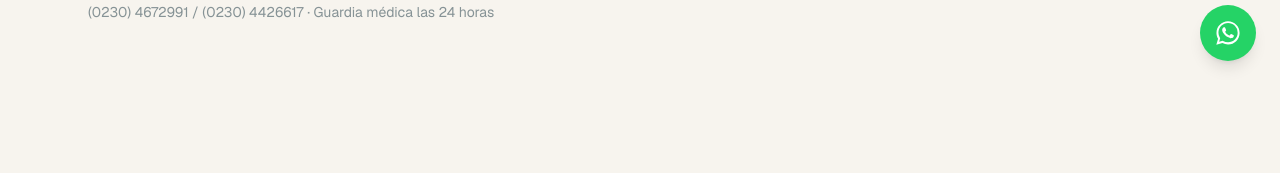
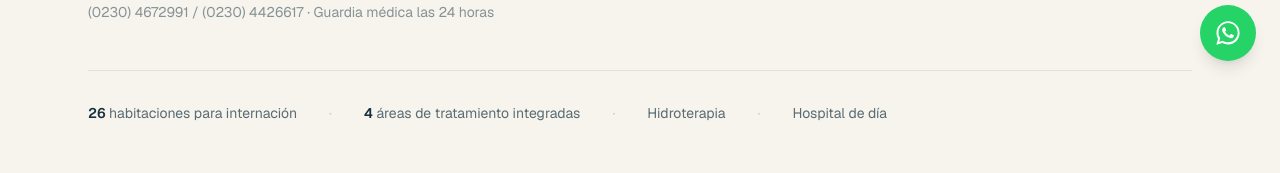
Before and after one commit to DjRichieValdivia/reverie-landing, a Next.js app: page / in a window 1280 px wide. Shown: the part 715-888 px from the top of the page. Built offline with nearby package versions, Linux system fonts and the light colour scheme; no server answers.

Commit message:
Agregar franja de datos clave al cierre del Hero (habitaciones, areas, hidroterapia, hospital de dia): resuelve la falta de division visual con Quienes somos y devuelve la info rapida que se habia sacado

```diff
--- a/src/components/Hero.tsx
+++ b/src/components/Hero.tsx
@@ -10,7 +10,7 @@ export function Hero() {
         className="ambient-glow left-[-10%] top-[-25%] h-80 w-80 bg-sage/10"
       />
 
-      <div className="relative mx-auto max-w-6xl px-6 pb-20 pt-14 sm:pt-20">
+      <div className="relative mx-auto max-w-6xl px-6 pb-16 pt-14 sm:pt-20">
         <div className="grid items-center gap-12 lg:grid-cols-2">
           <div>
             <p
@@ -79,6 +79,22 @@ export function Hero() {
             />
           </div>
         </div>
+
+        <div className="mt-12 flex flex-wrap items-center gap-x-8 gap-y-3 border-t border-navy/10 pt-8 text-sm text-navy/70">
+          <span>
+            <strong className="font-semibold text-navy">26</strong> habitaciones
+            para internación
+          </span>
+          <span className="hidden text-navy/20 sm:inline">·</span>
+          <span>
+            <strong className="font-semibold text-navy">4</strong> áreas de
+            tratamiento integradas
+          </span>
+          <span className="hidden text-navy/20 sm:inline">·</span>
+          <span>Hidroterapia</span>
+          <span className="hidden text-navy/20 sm:inline">·</span>
+          <span>Hospital de día</span>
+        </div>
       </div>
     </section>
   );
```
